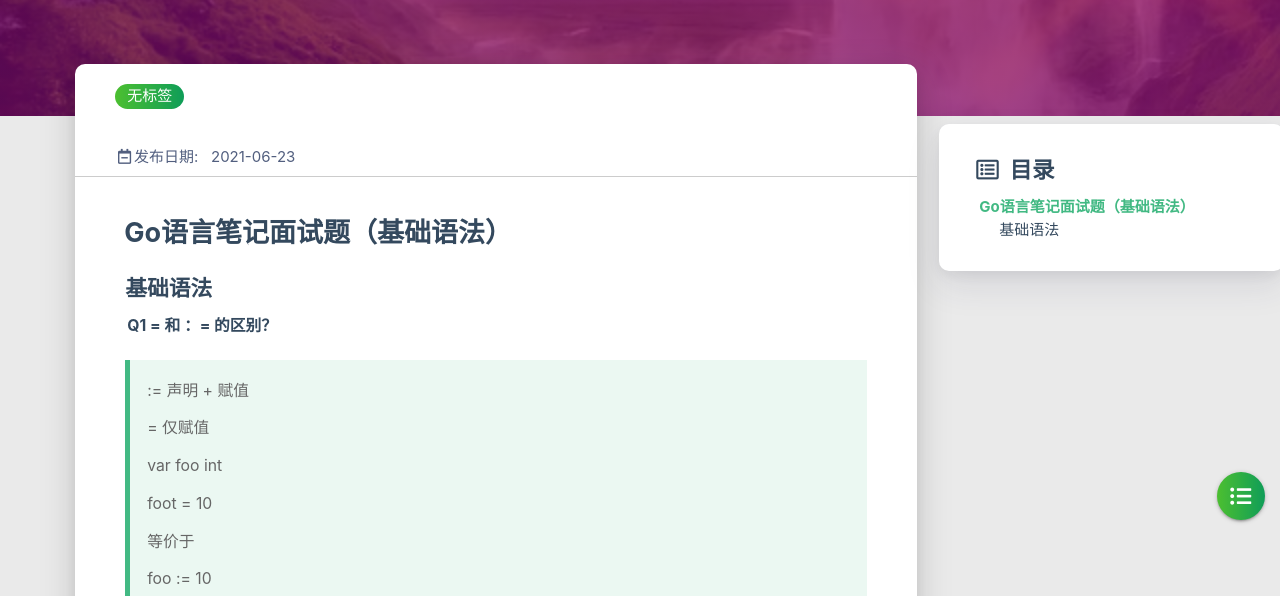
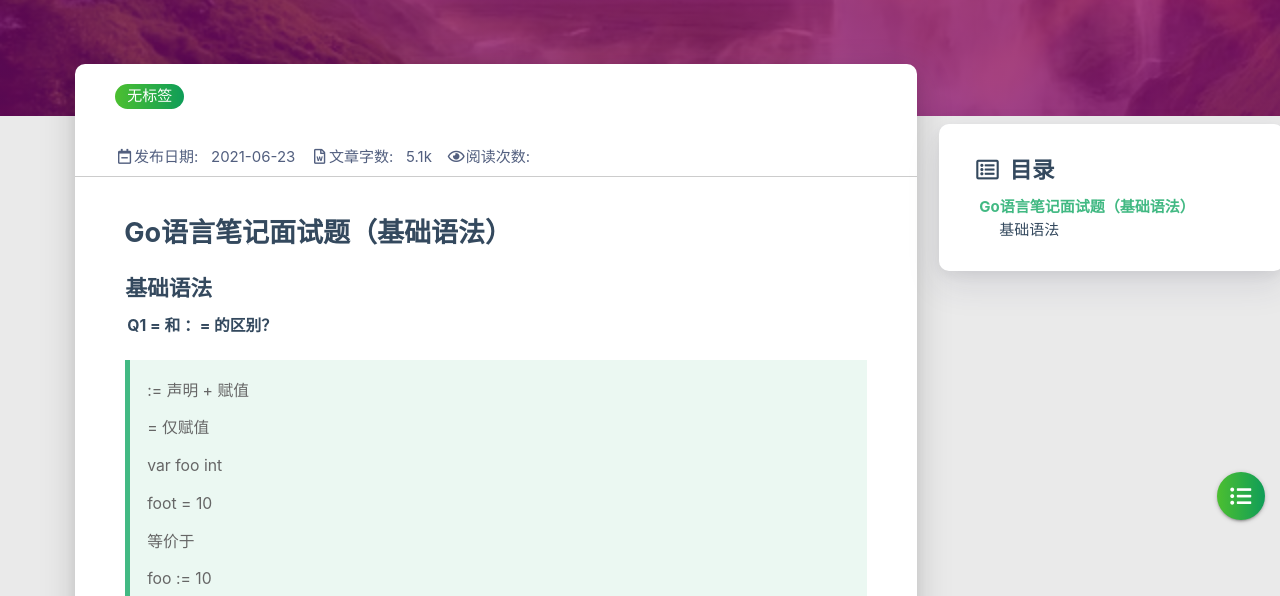
Before and after one commit to zhipai20/blog, a plain HTML site: page 2021/06/23/test/index.html in a window 1280 px wide. Shown: the part 204-800 px from the top of the page. Drawn offline with Linux system fonts and the light colour scheme; some packages are replaced by stand-ins of ours; a script that the page names is missing.

Commit message:
Site updated: 2021-06-23 15:30:48

```diff
--- a/2021/06/23/test/index.html
+++ b/2021/06/23/test/index.html
@@ -450,9 +450,19 @@
 
 
 
+                <div class="info-break-policy">
+                    <i class="far fa-file-word fa-fw"></i>文章字数:&nbsp;&nbsp;
+                    5.1k
+                </div>
 
 
 
+
+
+                    <div id="busuanzi_container_page_pv" class="info-break-policy">
+                        <i class="far fa-eye fa-fw"></i>阅读次数:&nbsp;&nbsp;
+                        <span id="busuanzi_value_page_pv"></span>
+                    </div>
 
             </div>
         </div>
@@ -1200,7 +1210,7 @@
                    type="playlist"
                    id="503838841"
                    fixed='true'
-                   autoplay='false'
+                   autoplay='true'
                    theme='#42b983'
                    loop='all'
                    order='random'
```
Also changed, not shown: 2021/06/23/hello-world/index.html (+11 -1 lines), 404/index.html (+1 -1 lines), about/index.html (+1 -1 lines), archives/2021/06/index.html (+1 -1 lines), archives/2021/index.html (+1 -1 lines), archives/index.html (+1 -1 lines), categories/index.html (+1 -1 lines), contact/index.html (+1 -1 lines), friends/index.html (+1 -1 lines), index.html (+1 -1 lines), tags/index.html (+1 -1 lines).
